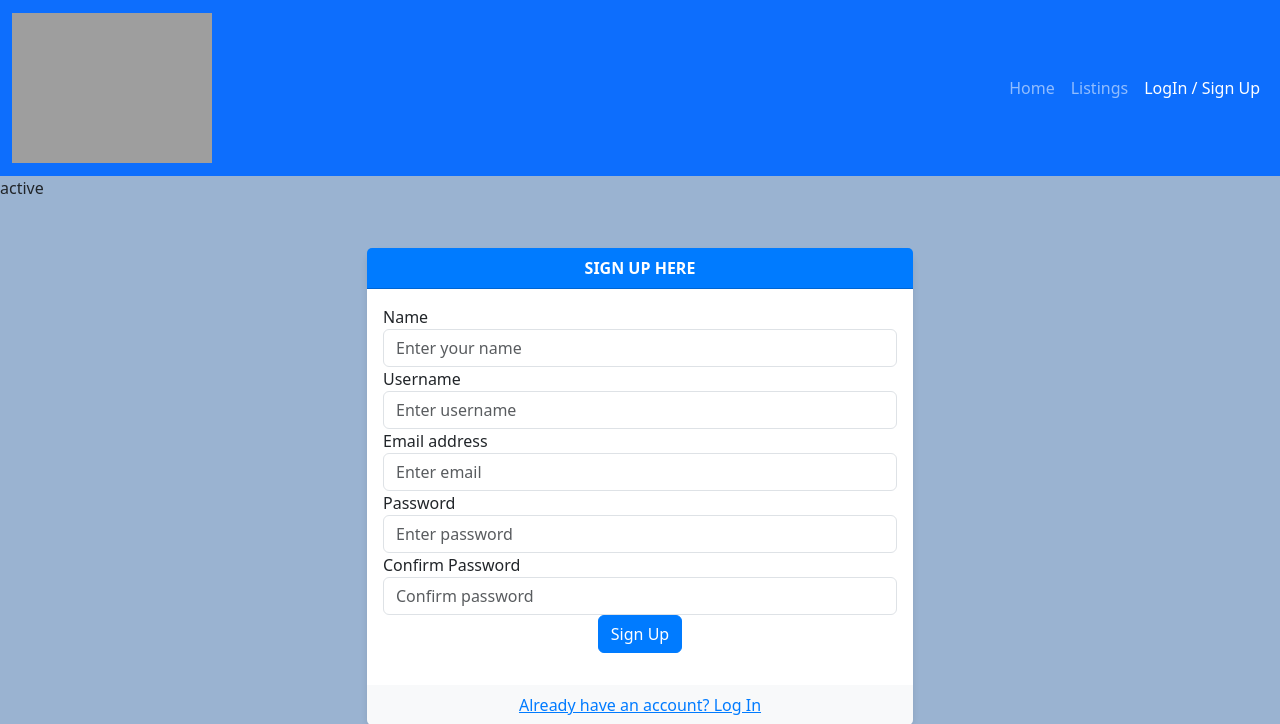
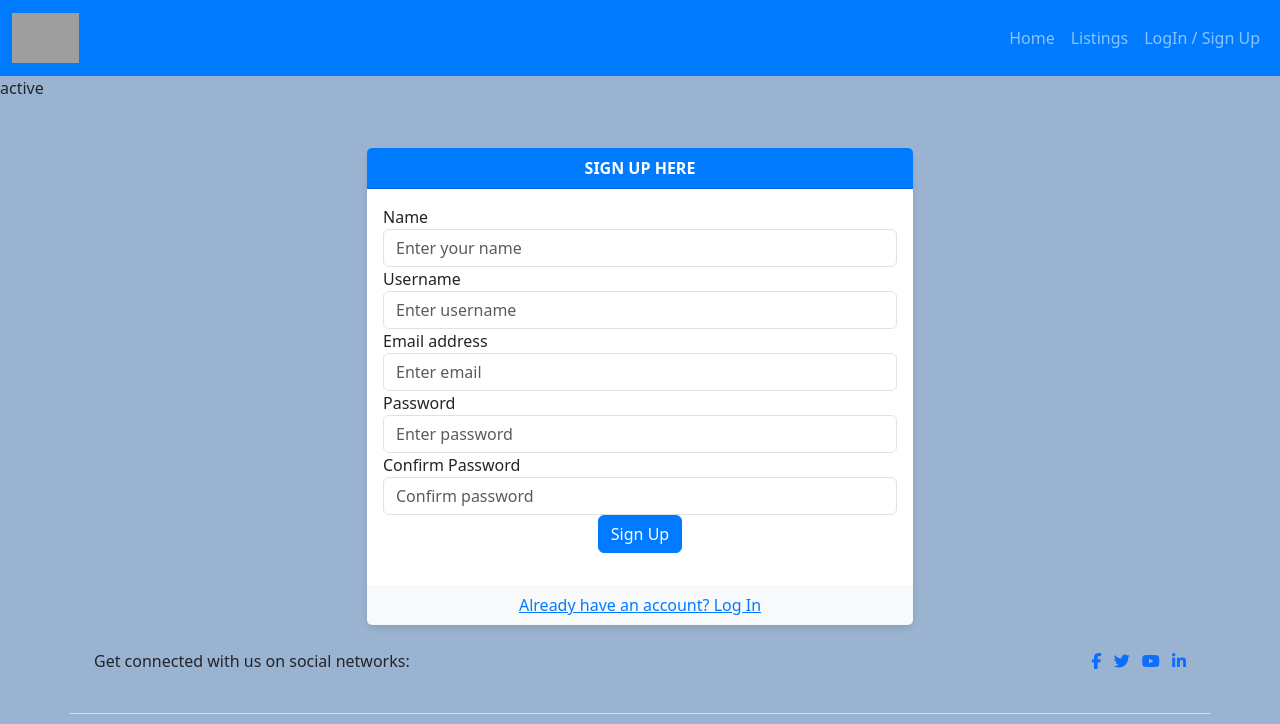
Before and after one commit to naisepaul/petlover, a Django app: page /signup/ in a window 1280 px wide. Shown: the top 724 px of the page. Run offline with Django 3.2, Linux system fonts and the light colour scheme; some libraries are stand-ins or nearby versions; grey boxes are pictures that could not be loaded.

Commit message:
Added styles to navbar

```diff
--- a/static/css/style.css
+++ b/static/css/style.css
@@ -21,6 +21,39 @@ body {
     align-items: flex-end;
     justify-content: center;
     padding: 25px;
+}
+
+/* Custom CSS for navigation styling */
+
+.navbar-nav .nav-link.active {
+    font-weight: bold;
+    /* Make the active link bold */
+    font-size: larger;
+    /* Increase font size for active link */
+    /* Add any other styling you want for the active link */
+}
+
+.navbar-nav .nav-link:hover {
+    color: yellow !important;
+    /* Change link color on hover */
+}
+
+.navbar-brand img {
+    height: 50px;
+    /* Set logo height */
+    width: auto;
+    /* Auto adjust logo width */
+}
+
+/* Additional styling for the navbar background and toggle button */
+.navbar.bg-primary {
+    background-color: #007bff !important;
+    /* Change navbar background color */
+}
+
+.navbar-toggler-icon {
+    background-color: white;
+    /* Change toggle button color */
 }
 
 
--- a/templates/base.html
+++ b/templates/base.html
@@ -27,25 +27,27 @@
         <div class="collapse navbar-collapse" id="navbarTogglerDemo01">
           <ul class="navbar-nav ms-auto mb-2 mb-lg-0">
             <li class="nav-item">
-              <a class="nav-link {% block homeactive %}{% endblock homeactive %}" aria-current="page"
+              <a class="nav-link {% if request.path == '/' %}active{% endif %}" aria-current="page"
                 href="{% url 'home' %}">Home</a>
             </li>
+
             <li class="nav-item">
-              <a class="nav-link {% block listingsactive %}{% endblock listingsactive %}"
+              <a class="nav-link {% if request.path == '/listings/' %}active{% endif %}"
                 href="{% url 'listings' %}">Listings</a>
             </li>
 
             {% if not request.user.is_authenticated %}
 
             <li class="nav-item">
-              <a class="nav-link {% block signupactive %}{% endblock signupactive %}"
-                href="{% url 'login_account' %}">LogIn /
-                Sign Up</a>
+              <a class="nav-link {% if request.path == '/login/' %}active{% endif %}"
+                href="{% url 'login_account' %}">LogIn / Sign Up</a>
             </li>
+
             {% else %}
             {{request.user}}
             <li class="nav-item">
-              <a class="nav-link " href="{% url 'logoutconfirm' %}">Log Out</a>
+              <a class="nav-link"
+                href="{% url 'logoutconfirm' %}">Log Out</a>
             </li>
 
             {% endif %}
```
